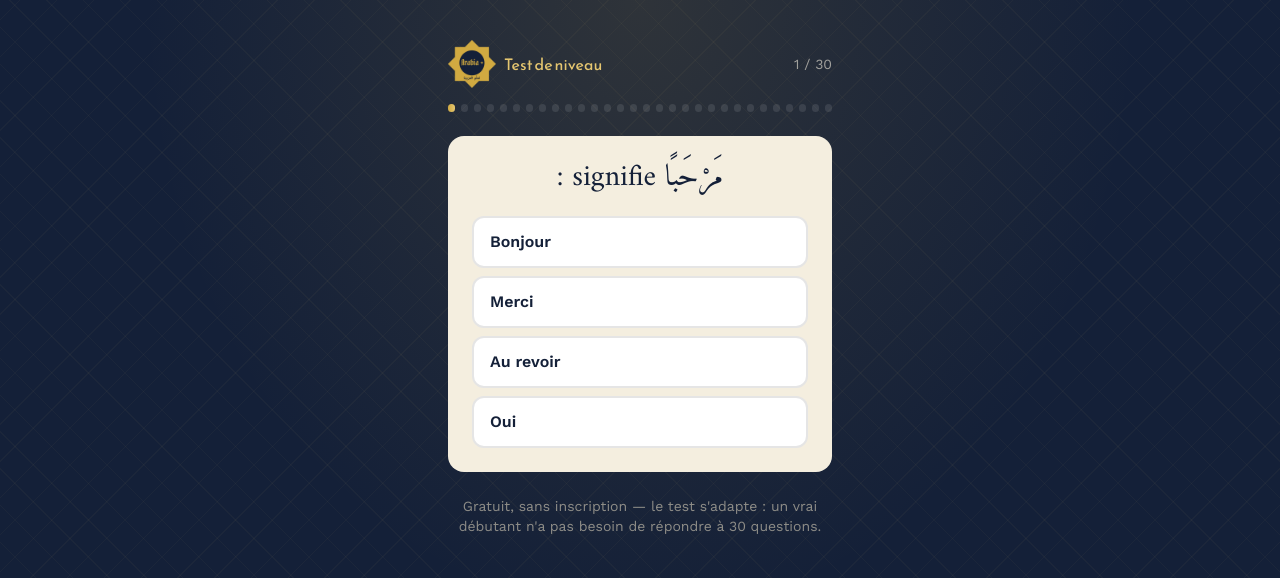
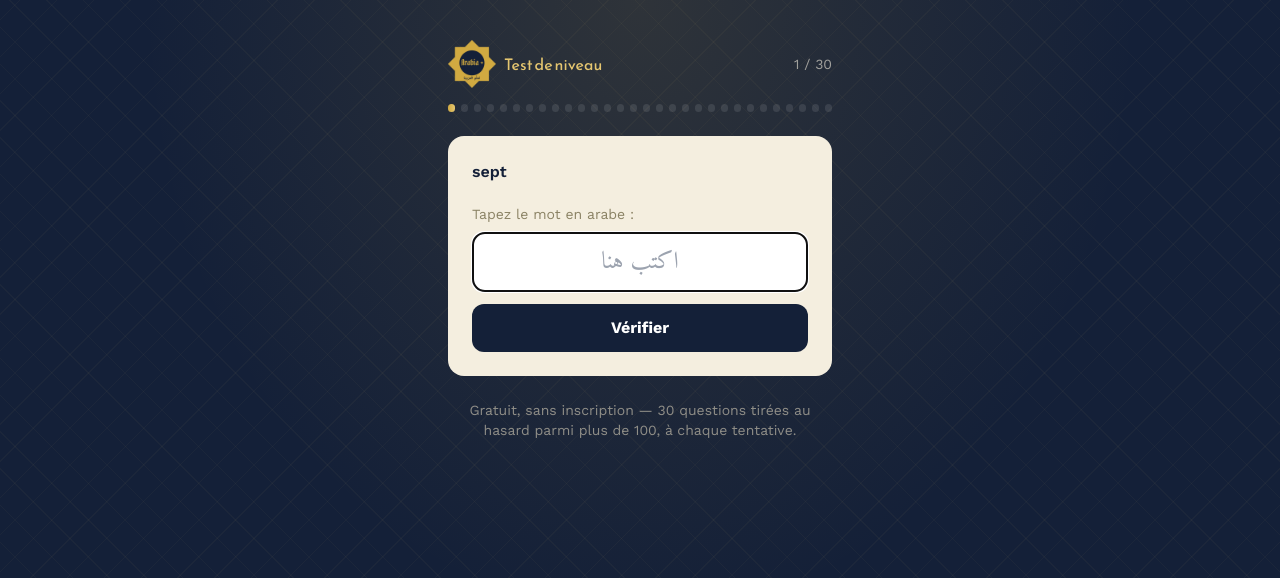
Before and after one commit to diopmamealassane-sketch/arabiya-plus, a Next.js app: page /test-niveau in a window 1280 px wide. Shown: the top 578 px of the page. Built offline with nearby package versions, Linux system fonts and the light colour scheme.

Commit message:
Update page.js

```diff
--- a/app/test-niveau/page.js
+++ b/app/test-niveau/page.js
@@ -1,46 +1,77 @@
 "use client";
 
-import { useState, useMemo } from "react";
+import { useState, useEffect, useMemo } from "react";
 import Link from "next/link";
-import { ArrowRight, RotateCcw, Sparkles } from "lucide-react";
+import { ArrowRight, RotateCcw, Sparkles, Check } from "lucide-react";
+import { arabicAnswersMatch } from "@/lib/arabicNormalize";
 
 // ------------------------------------------------------------------
-// Partie 1 — 20 questions objectives, vocabulaire et grammaire réels
-// du cours, classées en 3 paliers de difficulté croissante :
-//   Palier 1 (index 0-7)   : A1 débutant (salutations, famille, couleurs, nombre)
-//   Palier 2 (index 8-13)  : A1 confirmé (nombres avancés, temps, conversations, famille élargie)
-//   Palier 3 (index 14-19) : A2 (pronoms, conjugaison du présent)
+// Banque de vocabulaire — reprise mot pour mot du contenu réel des 40
+// leçons du cours (rien n'est inventé). ~110 entrées, réparties sur
+// toutes les unités du Cycle 1 et l'Unité 1 du Cycle 2, du plus simple
+// au plus avancé.
 // ------------------------------------------------------------------
-const OBJECTIVE = [
-  { tier: 1, prompt: "مَرْحَبًا signifie :", options: ["Bonjour", "Merci", "Au revoir", "Oui"], answer: "Bonjour" },
-  { tier: 1, prompt: "Comment dit-on « merci » ?", options: ["شُكْرًا", "مَرْحَبًا", "نَعَمْ", "لَا"], answer: "شُكْرًا" },
-  { tier: 1, prompt: "أُم signifie :", options: ["Mère", "Père", "Frère", "Sœur"], answer: "Mère" },
-  { tier: 1, prompt: "أَحْمَر signifie :", options: ["Rouge", "Vert", "Bleu", "Jaune"], answer: "Rouge" },
-  { tier: 1, prompt: "أَخْضَر signifie :", options: ["Vert", "Rouge", "Bleu", "Jaune"], answer: "Vert" },
-  { tier: 1, prompt: "خَمْسة correspond au chiffre :", options: ["5", "4", "6", "3"], answer: "5" },
-  { tier: 1, prompt: "بَيْت signifie :", options: ["Maison", "Voiture", "Porte", "Livre"], answer: "Maison" },
-  { tier: 1, prompt: "مَاء signifie :", options: ["Eau", "Pain", "Lait", "Thé"], answer: "Eau" },
-
-  { tier: 2, prompt: "عَشَرَة correspond au chiffre :", options: ["10", "9", "8", "100"], answer: "10" },
-  { tier: 2, prompt: "سِتُّون correspond au nombre :", options: ["Soixante", "Cinquante", "Soixante-dix", "Seize"], answer: "Soixante" },
-  { tier: 2, prompt: "يَوْم signifie :", options: ["Jour", "Semaine", "Mois", "Année"], answer: "Jour" },
-  { tier: 2, prompt: "مَا اسْمُكَ؟ signifie :", options: ["Comment tu t'appelles ?", "Comment vas-tu ?", "D'où viens-tu ?", "Merci"], answer: "Comment tu t'appelles ?" },
-  { tier: 2, prompt: "عَمّ signifie :", options: ["Oncle (paternel)", "Oncle (maternel)", "Tante (paternelle)", "Cousin"], answer: "Oncle (paternel)" },
-  { tier: 2, prompt: "صَبَاحُ الخَيْر signifie :", options: ["Bonjour (le matin)", "Bonsoir", "Bonne nuit", "À bientôt"], answer: "Bonjour (le matin)" },
-
-  { tier: 3, prompt: "أَنْتِ correspond à :", options: ["Tu (féminin)", "Tu (masculin)", "Il", "Elle"], answer: "Tu (féminin)" },
-  { tier: 3, prompt: "هُوَ correspond à :", options: ["Il", "Elle", "Tu (masculin)", "Nous"], answer: "Il" },
-  { tier: 3, prompt: "آكُل signifie :", options: ["Je mange", "Tu manges", "Il mange", "Nous mangeons"], answer: "Je mange" },
-  { tier: 3, prompt: "نَحْنُ correspond à :", options: ["Nous", "Je / moi", "Il", "Elle"], answer: "Nous" },
-  { tier: 3, prompt: "تَأْكُلِين signifie :", options: ["Tu manges (féminin)", "Tu manges (masculin)", "Il mange", "Nous mangeons"], answer: "Tu manges (féminin)" },
-  { tier: 3, prompt: "نَأْكُل signifie :", options: ["Nous mangeons", "Je mange", "Tu manges", "Elle mange"], answer: "Nous mangeons" },
+const WORD_BANK = [
+  // Se saluer
+  { ar: "مَرْحَبًا", fr: "bonjour" }, { ar: "شُكْرًا", fr: "merci" },
+  { ar: "مَعَ السَّلَامَة", fr: "au revoir" }, { ar: "نَعَمْ", fr: "oui" }, { ar: "لَا", fr: "non" },
+  { ar: "مِنْ فَضْلِك", fr: "s'il te plaît" }, { ar: "عَفْوًا", fr: "de rien" },
+  { ar: "آسِف", fr: "désolé" }, { ar: "أَهْلًا وَسَهْلًا", fr: "bienvenue" },
+  { ar: "صَبَاحُ الخَيْر", fr: "bonjour (le matin)" }, { ar: "مَسَاءُ الخَيْر", fr: "bonsoir" },
+  { ar: "تُصْبِح عَلَى خَيْر", fr: "bonne nuit" }, { ar: "إِلَى اللِّقَاء", fr: "à bientôt" },
+  { ar: "مَبْرُوك", fr: "félicitations" }, { ar: "بِالتَّوْفِيق", fr: "bonne chance" },
+  { ar: "سَيِّد", fr: "monsieur" }, { ar: "سَيِّدَة", fr: "madame" }, { ar: "آنِسَة", fr: "mademoiselle" },
+  // La famille
+  { ar: "أَب", fr: "père" }, { ar: "أُم", fr: "mère" }, { ar: "اِبْن", fr: "fils" }, { ar: "اِبْنَة", fr: "fille" },
+  { ar: "أَخ", fr: "frère" }, { ar: "أُخْت", fr: "sœur" }, { ar: "جَدّ", fr: "grand-père" }, { ar: "جَدَّة", fr: "grand-mère" },
+  { ar: "عَمّ", fr: "oncle (paternel)" }, { ar: "عَمَّة", fr: "tante (paternelle)" },
+  { ar: "خَال", fr: "oncle (maternel)" }, { ar: "خَالَة", fr: "tante (maternelle)" },
+  { ar: "زَوْج", fr: "mari" }, { ar: "زَوْجَة", fr: "épouse" }, { ar: "طِفْل", fr: "enfant" }, { ar: "عَائِلَة", fr: "famille" },
+  { ar: "صَدِيق", fr: "ami" }, { ar: "صَدِيقَة", fr: "amie" }, { ar: "جَار", fr: "voisin" }, { ar: "جَارَة", fr: "voisine" },
+  // Les chiffres
+  { ar: "صِفْر", fr: "zéro" }, { ar: "وَاحِد", fr: "un" }, { ar: "اِثْنان", fr: "deux" }, { ar: "ثَلاثة", fr: "trois" },
+  { ar: "أَرْبَعة", fr: "quatre" }, { ar: "خَمْسة", fr: "cinq" }, { ar: "سِتَّة", fr: "six" }, { ar: "سَبْعَة", fr: "sept" },
+  { ar: "ثَمَانِيَة", fr: "huit" }, { ar: "تِسْعَة", fr: "neuf" }, { ar: "عَشَرَة", fr: "dix" },
+  { ar: "عِشْرُون", fr: "vingt" }, { ar: "ثَلاثُون", fr: "trente" }, { ar: "أَرْبَعُون", fr: "quarante" },
+  { ar: "خَمْسُون", fr: "cinquante" }, { ar: "سِتُّون", fr: "soixante" }, { ar: "مِئَة", fr: "cent" },
+  { ar: "أَوَّل", fr: "premier" }, { ar: "ثَانِي", fr: "deuxième" }, { ar: "ثَالِث", fr: "troisième" },
+  // Les couleurs
+  { ar: "أَحْمَر", fr: "rouge" }, { ar: "أَزْرَق", fr: "bleu" }, { ar: "أَخْضَر", fr: "vert" },
+  { ar: "أَصْفَر", fr: "jaune" }, { ar: "أَسْوَد", fr: "noir" }, { ar: "أَبْيَض", fr: "blanc" },
+  { ar: "بُنِّي", fr: "marron" }, { ar: "وَرْدِي", fr: "rose" }, { ar: "رَمَادِي", fr: "gris" },
+  { ar: "بُرْتُقَالِي", fr: "orange (couleur)" }, { ar: "بَنَفْسَجِي", fr: "violet" },
+  { ar: "فَاتِح", fr: "clair" }, { ar: "غَامِق", fr: "foncé" }, { ar: "ذَهَبِي", fr: "doré" },
+  // La nourriture
+  { ar: "خُبْز", fr: "pain" }, { ar: "مَاء", fr: "eau" }, { ar: "لَحْم", fr: "viande" },
+  { ar: "سَمَك", fr: "poisson" }, { ar: "فَاكِهَة", fr: "fruit" }, { ar: "خُضَار", fr: "légumes" },
+  { ar: "قَهْوَة", fr: "café" }, { ar: "شَاي", fr: "thé" }, { ar: "حَلِيب", fr: "lait" }, { ar: "عَصِير", fr: "jus" },
+  { ar: "فَطُور", fr: "petit-déjeuner" }, { ar: "غَدَاء", fr: "déjeuner" }, { ar: "عَشَاء", fr: "dîner" },
+  { ar: "تُفَّاح", fr: "pomme" }, { ar: "مَوْز", fr: "banane" }, { ar: "جَزَر", fr: "carotte" }, { ar: "بَصَل", fr: "oignon" },
+  // Le temps
+  { ar: "يَوْم", fr: "jour" }, { ar: "أُسْبُوع", fr: "semaine" }, { ar: "شَهْر", fr: "mois" }, { ar: "سَنَة", fr: "année" },
+  { ar: "صَبَاح", fr: "matin" }, { ar: "مَسَاء", fr: "soir" },
+  { ar: "الأَحَد", fr: "dimanche" }, { ar: "الإثْنَيْن", fr: "lundi" }, { ar: "الجُمُعَة", fr: "vendredi" }, { ar: "السَّبْت", fr: "samedi" },
+  { ar: "اليَوْم", fr: "aujourd'hui" }, { ar: "غَدًا", fr: "demain" }, { ar: "أَمْس", fr: "hier" },
+  { ar: "رَبِيع", fr: "printemps" }, { ar: "صَيْف", fr: "été" }, { ar: "خَرِيف", fr: "automne" }, { ar: "شِتَاء", fr: "hiver" },
+  // Les objets du quotidien
+  { ar: "كِتَاب", fr: "livre" }, { ar: "قَلَم", fr: "stylo" }, { ar: "بَاب", fr: "porte" },
+  { ar: "بَيْت", fr: "maison" }, { ar: "سَيَّارَة", fr: "voiture" }, { ar: "هَاتِف", fr: "téléphone" },
+  { ar: "قَمِيص", fr: "chemise" }, { ar: "حِذَاء", fr: "chaussure" }, { ar: "قُبَّعَة", fr: "chapeau" },
+  { ar: "طَاوِلَة", fr: "table" }, { ar: "مِفْتَاح", fr: "clé" }, { ar: "حَاسُوب", fr: "ordinateur" },
+  // Premières conversations
+  { ar: "مَا اسْمُكَ؟", fr: "comment tu t'appelles ?" }, { ar: "كَيْفَ حَالُكَ؟", fr: "comment vas-tu ?" },
+  { ar: "بِخَيْر", fr: "bien" }, { ar: "تَشَرَّفْنَا", fr: "enchanté(e)" }, { ar: "مِنْ أَيْنَ أَنْتَ؟", fr: "d'où viens-tu ?" },
+  { ar: "لا أَفْهَم", fr: "je ne comprends pas" }, { ar: "سَعِيد", fr: "content / heureux" },
+  { ar: "حَزِين", fr: "triste" }, { ar: "جَائِع", fr: "affamé" },
+  // Cycle 2 — Le présent
+  { ar: "أَنَا", fr: "je / moi" }, { ar: "أَنْتَ", fr: "tu (masculin)" }, { ar: "أَنْتِ", fr: "tu (féminin)" },
+  { ar: "هُوَ", fr: "il" }, { ar: "هِيَ", fr: "elle" }, { ar: "نَحْنُ", fr: "nous" },
+  { ar: "آكُل", fr: "je mange" }, { ar: "يَأْكُل", fr: "il mange" }, { ar: "نَأْكُل", fr: "nous mangeons" },
 ];
 
 // ------------------------------------------------------------------
-// Partie 2 — 10 questions d'auto-évaluation (descripteurs façon CECRL),
-// nécessaires pour estimer les niveaux B1 à C2 : le cours ne couvre pas
-// encore ce contenu, donc impossible de le tester objectivement — ce
-// sont vos propres mots qui permettent l'estimation ici.
+// Auto-évaluation (descripteurs CECRL) — nécessaire pour estimer B1 à
+// C2, contenu que le cours ne couvre pas encore objectivement.
 // ------------------------------------------------------------------
 const SELF_ASSESSMENT = [
   "Je peux me présenter et saluer quelqu'un en arabe.",
@@ -61,140 +92,150 @@ const SELF_OPTIONS = [
   { label: "Tout à fait", points: 3 },
 ];
 
-// Score max : 20 questions objectives × 2 pts = 40, + 10 auto-éval × 3 pts = 30 → 70
-function getRecommendation(score) {
-  if (score <= 8) {
-    return {
-      level: "A1 — Débutant complet",
-      unit: "Unité 1 — Se saluer",
-      description: "Parfait pour démarrer depuis le tout début : l'alphabet, la prononciation, et vos premiers mots.",
-      available: true,
-    };
+function shuffle(arr) {
+  const a = [...arr];
+  for (let i = a.length - 1; i > 0; i--) {
+    const j = Math.floor(Math.random() * (i + 1));
+    [a[i], a[j]] = [a[j], a[i]];
   }
-  if (score <= 24) {
-    return {
-      level: "A1 — Débutant confirmé",
-      unit: "Unité 4 — Les couleurs",
-      description: "Les bases (salutations, famille, chiffres) semblent déjà acquises. Reprenez à partir des couleurs.",
-      available: true,
-    };
+  return a;
 }
-  if (score <= 38) {
-    return {
-      level: "A2 — Élémentaire",
-      unit: "Cycle 2, Unité 1 — Le présent",
-      description: "Le vocabulaire de base est acquis. Direction la grammaire : pronoms et conjugaison au présent.",
-      available: true,
-    };
+function sample(arr, n) {
+  return shuffle(arr).slice(0, n);
 }
-  if (score <= 52) {
-    return {
-      level: "B1 — Intermédiaire (estimé)",
-      unit: "Cycle 2, Unité 1 — Le présent",
-      description: "Votre niveau dépasse probablement ce que le cours couvre pour l'instant. Le Cycle 3 (B1) est en préparation — en attendant, le Cycle 2 consolidera vos fondations grammaticales.",
-      available: false,
-    };
+
+// Construit dynamiquement 20 questions objectives (piochées au hasard
+// dans les ~110 mots, avec 3 types possibles dont la saisie tapée en
+// arabe) + les 10 questions d'auto-évaluation = 30 au total.
+function buildTest() {
+  const chosenWords = sample(WORD_BANK, 20);
+  const objective = chosenWords.map((w, i) => {
+    const kind = i % 3 === 0 ? "type_ar" : i % 3 === 1 ? "mcq_ar_to_fr" : "mcq_fr_to_ar";
+    const distractorPool = WORD_BANK.filter((x) => x.ar !== w.ar);
+
+    if (kind === "type_ar") {
+      return { kind, prompt: w.fr, answer: w.ar };
     }
-  return {
-    level: "B2 et au-delà (estimé)",
-    unit: "Cycle 2, Unité 1 — Le présent",
-    description: "Votre niveau semble avancé. Le contenu correspondant (B2 à C2) n'est pas encore disponible — le Cycle 2 vous permettra au moins de vérifier vos fondations pendant qu'on prépare la suite.",
-    available: false,
-  };
+    if (kind === "mcq_ar_to_fr") {
+      const distractors = sample(distractorPool, 3).map((d) => d.fr);
+      return { kind, prompt: w.ar, answer: w.fr, options: shuffle([w.fr, ...distractors]) };
+    }
+    // mcq_fr_to_ar
+    const distractors = sample(distractorPool, 3).map((d) => d.ar);
+    return { kind, prompt: w.fr, answer: w.ar, options: shuffle([w.ar, ...distractors]) };
+  });
+
+  const self = shuffle(SELF_ASSESSMENT).map((prompt) => ({ kind: "self", prompt }));
+
+  return [...objective, ...self];
+}
+
+function getRecommendation(score, maxScore) {
+  const pct = score / maxScore;
+  if (pct <= 0.18) {
+    return { level: "A1 — Débutant complet", unit: "Unité 1 — Se saluer",
+      description: "Parfait pour démarrer depuis le tout début.", available: true };
+  }
+  if (pct <= 0.4) {
+    return { level: "A1 — Débutant confirmé", unit: "Unité 4 — Les couleurs",
+      description: "Les bases semblent déjà acquises. Reprenez à partir des couleurs.", available: true };
+  }
+  if (pct <= 0.62) {
+    return { level: "A2 — Élémentaire", unit: "Cycle 2, Unité 1 — Le présent",
+      description: "Le vocabulaire de base est acquis. Direction la grammaire.", available: true };
+  }
+  if (pct <= 0.8) {
+    return { level: "B1 — Intermédiaire (estimé)", unit: "Cycle 2, Unité 1 — Le présent",
+      description: "Votre niveau dépasse probablement le contenu actuel. Le Cycle 3 (B1) est en préparation.", available: false };
+  }
+  return { level: "B2 et au-delà (estimé)", unit: "Cycle 2, Unité 1 — Le présent",
+    description: "Niveau avancé estimé. Ce contenu n'est pas encore disponible — en attendant, vérifiez vos fondations sur le Cycle 2.", available: false };
 }
 
 export default function PlacementTestPage() {
+  // Important : le tirage aléatoire ne doit JAMAIS se produire pendant le
+  // rendu initial (serveur ou hydratation), sinon React détecte un
+  // décalage entre ce que le serveur a généré et ce que le client
+  // recalcule — et le tirage ne serait alors fait qu'une fois, au moment
+  // de la construction du site, au lieu d'à chaque visite. On calcule
+  // donc les questions uniquement après le montage, côté navigateur.
+  const [questions, setQuestions] = useState(null);
+  useEffect(() => {
+    setQuestions(buildTest());
+  }, []);
+
   const [index, setIndex] = useState(0);
   const [score, setScore] = useState(0);
   const [selected, setSelected] = useState(null);
-  const [tier1Correct, setTier1Correct] = useState(0);
-  const [skippedAdvanced, setSkippedAdvanced] = useState(false);
+  const [typedAnswer, setTypedAnswer] = useState("");
+  const [typedResult, setTypedResult] = useState(null); // null | true | false
 
-  const fullList = useMemo(
-    () => [...OBJECTIVE, ...SELF_ASSESSMENT.map((prompt) => ({ kind: "self", prompt }))],
-    []
+  const MAX_SCORE = 20 * 2 + 10 * 3; // 70
+
+  if (!questions) {
+    return (
+      <main className="geo-bg min-h-screen flex items-center justify-center px-4">
+        <p className="text-parchment-dim text-sm">Préparation de votre test…</p>
+      </main>
     );
-
-  const done = index >= fullList.length || (skippedAdvanced && index >= 8 && index < 20);
-  const current = !done ? fullList[index] : null;
-  const isObjective = current && current.answer !== undefined;
-
-  // Total de questions affiché — plus court pour un débutant complet
-  // détecté après le premier palier (adaptation réelle, pas juste un chiffre).
-  const estimatedTotal = skippedAdvanced ? 8 + SELF_ASSESSMENT.length : fullList.length;
-  const displayIndex = skippedAdvanced && index >= 20 ? index - 12 : index;
-
-  function advance(nextScore, wasCorrectTier1) {
-    let nextIndex = index + 1;
-
-    // Fin du palier 1 (8 questions) : si le score y est très faible,
-    // on considère un débutant complet et on saute directement à
-    // l'auto-évaluation — inutile de l'ennuyer avec 12 questions de plus.
-    if (index === 7) {
-      const t1 = tier1Correct + (wasCorrectTier1 ? 1 : 0);
-      if (t1 <= 2) {
-        setSkippedAdvanced(true);
-        nextIndex = 20; // début de l'auto-évaluation
-      }
   }
 
-    setScore(nextScore);
+  const done = index >= questions.length;
+  const current = !done ? questions[index] : null;
+
+  function nextQuestion(gained) {
+    setScore((s) => s + gained);
     setSelected(null);
-    setIndex(nextIndex);
+    setTypedAnswer("");
+    setTypedResult(null);
+    setIndex((i) => i + 1);
   }
 
-  function handleObjective(opt) {
+  function handleMcq(opt) {
     if (selected !== null) return;
     setSelected(opt);
     const correct = opt === current.answer;
-    if (index < 8) setTier1Correct((c) => c + (correct ? 1 : 0));
-    setTimeout(() => advance(score + (correct ? 2 : 0), correct), 450);
+    setTimeout(() => nextQuestion(correct ? 2 : 0), 450);
   }
 
   function handleSelf(opt) {
     if (selected !== null) return;
     setSelected(opt.label);
-    setTimeout(() => advance(score + opt.points, false), 300);
+    setTimeout(() => nextQuestion(opt.points), 300);
+  }
+
+  function handleTypeSubmit(e) {
+    e.preventDefault();
+    if (typedResult !== null) return;
+    const correct = arabicAnswersMatch(typedAnswer, current.answer);
+    setTypedResult(correct);
+    setTimeout(() => nextQuestion(correct ? 2 : 0), 1100);
   }
 
   function restart() {
-    setIndex(0);
-    setScore(0);
-    setSelected(null);
-    setTier1Correct(0);
-    setSkippedAdvanced(false);
+    window.location.reload(); // régénère un nouveau tirage aléatoire de 30 questions
   }
 
   if (done) {
-    const reco = getRecommendation(score);
+    const reco = getRecommendation(score, MAX_SCORE);
     return (
       <main className="geo-bg min-h-screen flex items-center justify-center px-4 py-12">
         <div className="bg-parchment text-ink rounded-2xl p-8 max-w-sm w-full text-center float-in">
           <Sparkles className="mx-auto mb-3 text-gold" size={30} />
-          <p className="uppercase tracking-widest text-sm text-[#8a8264] font-semibold mb-2">
-            Résultat de votre test
-          </p>
+          <p className="uppercase tracking-widest text-sm text-[#8a8264] font-semibold mb-2">Résultat de votre test</p>
           <h2 className="text-2xl font-bold mb-1">{reco.level}</h2>
           <p className="text-base text-[#6b6350] mb-5">{reco.description}</p>
-
           <div className="bg-white border-2 border-gold/40 rounded-xl p-4 mb-6">
             <p className="text-sm uppercase tracking-wide text-[#8a8264] font-semibold mb-1">
               {reco.available ? "Point de départ recommandé" : "En attendant le contenu de votre niveau"}
             </p>
             <p className="font-bold">{reco.unit}</p>
           </div>
-
-          <Link
-            href="/signup"
-            className="w-full bg-gradient-to-b from-gold-light to-gold text-[#241A02] font-bold py-3 rounded-xl flex items-center justify-center gap-2"
-          >
+          <Link href="/signup" className="w-full bg-gradient-to-b from-gold-light to-gold text-[#241A02] font-bold py-3 rounded-xl flex items-center justify-center gap-2">
             Commencer gratuitement <ArrowRight size={20} />
           </Link>
-          <button
-            onClick={restart}
-            className="w-full mt-3 py-2 text-sm text-[#8a8264] flex items-center justify-center gap-1"
-          >
-            <RotateCcw size={14} /> Refaire le test
+          <button onClick={restart} className="w-full mt-3 py-2 text-sm text-[#8a8264] flex items-center justify-center gap-1">
+            <RotateCcw size={14} /> Refaire le test (30 nouvelles questions)
           </button>
         </div>
       </main>
@@ -206,21 +247,17 @@ export default function PlacementTestPage() {
       <div className="max-w-sm mx-auto">
         <div className="flex items-center justify-between mb-4">
           <div className="flex items-center gap-2">
-            <Link href="/">
-              <img src="/logo-mark.png" alt="Arabiya+" className="h-12 w-auto" />
-            </Link>
+            <Link href="/"><img src="/logo-mark.png" alt="Arabiya+" className="h-12 w-auto" /></Link>
             <span className="kufi text-base text-gold-light">Test de niveau</span>
           </div>
-          <span className="text-sm opacity-60">{displayIndex + 1} / {estimatedTotal}</span>
+          <span className="text-sm opacity-60">{index + 1} / {questions.length}</span>
         </div>
 
         <div className="flex gap-1.5 mb-6">
-          {Array.from({ length: estimatedTotal }).map((_, i) => (
+          {questions.map((_, i) => (
             <div key={i} className="flex-1 h-2 rounded bg-white/10 overflow-hidden">
-              <div
-                className="h-full bg-gradient-to-r from-gold to-gold-light transition-transform duration-300"
-                style={{ transform: `scaleX(${i <= displayIndex ? 1 : 0})`, transformOrigin: "left" }}
-              />
+              <div className="h-full bg-gradient-to-r from-gold to-gold-light transition-transform duration-300"
+                style={{ transform: `scaleX(${i <= index ? 1 : 0})`, transformOrigin: "left" }} />
             </div>
           ))}
         </div>
@@ -228,20 +265,54 @@ export default function PlacementTestPage() {
         <div className="bg-parchment text-ink rounded-2xl p-6 float-in">
           {index === 20 && (
             <p className="text-sm text-[#8a8264] italic mb-4">
-              Dernière partie — quelques questions sur votre aisance générale, pour affiner l'estimation.
+              Dernière partie — votre aisance générale, pour affiner l'estimation au-delà du contenu testable.
             </p>
           )}
 
           <p
-            className={isObjective ? "arabic text-3xl text-center mb-5" : "font-semibold mb-5 text-base"}
-            dir={isObjective && /[\u0600-\u06FF]/.test(current.prompt) ? "rtl" : undefined}
+            className={current.kind !== "self" && /[\u0600-\u06FF]/.test(current.prompt) ? "arabic text-3xl text-center mb-5" : "font-semibold mb-5 text-base"}
+            dir={current.kind !== "self" && /[\u0600-\u06FF]/.test(current.prompt) ? "rtl" : undefined}
           >
             {current.prompt}
           </p>
 
+          {current.kind === "type_ar" && (
+            <form onSubmit={handleTypeSubmit}>
+              <p className="text-sm text-[#8a8264] mb-2">Tapez le mot en arabe :</p>
+              <input
+                type="text"
+                dir="rtl"
+                lang="ar"
+                autoFocus
+                disabled={typedResult !== null}
+                value={typedAnswer}
+                onChange={(e) => setTypedAnswer(e.target.value)}
+                className={`arabic text-2xl w-full border-2 rounded-xl px-4 py-3 mb-3 text-center ${
+                  typedResult === true ? "border-teal bg-teal/10" : typedResult === false ? "border-rust bg-rust/10" : "border-black/15"
+                }`}
+                placeholder="اكتب هنا"
+              />
+              {typedResult === false && (
+                <p className="text-sm text-center text-[#8C3327] mb-3">
+                  Réponse attendue : <span className="arabic text-lg">{current.answer}</span>
+                </p>
+              )}
+              {typedResult === true && (
+                <p className="text-sm text-center text-teal mb-3 flex items-center justify-center gap-1">
+                  <Check size={16} /> Correct !
+                </p>
+              )}
+              {typedResult === null && (
+                <button type="submit" className="w-full bg-ink text-white font-bold py-3 rounded-xl">
+                  Vérifier
+                </button>
+              )}
+            </form>
+          )}
+
+          {(current.kind === "mcq_ar_to_fr" || current.kind === "mcq_fr_to_ar") && (
             <div className="flex flex-col gap-2">
-            {isObjective
-              ? current.options.map((opt) => {
+              {current.options.map((opt) => {
                 const isArabic = /[\u0600-\u06FF]/.test(opt);
                 const isSel = selected === opt;
                 const isRight = selected !== null && opt === current.answer;
@@ -250,33 +321,31 @@ export default function PlacementTestPage() {
                 if (isRight) cls = "border-teal bg-teal/10 text-[#1E5E56]";
                 else if (isWrong) cls = "border-rust bg-rust/10 text-[#8C3327]";
                 return (
-                    <button
-                      key={opt}
-                      onClick={() => handleObjective(opt)}
-                      disabled={selected !== null}
-                      className={`text-left px-4 py-3 rounded-xl border-2 font-semibold text-base ${cls}`}
-                    >
+                  <button key={opt} onClick={() => handleMcq(opt)} disabled={selected !== null}
+                    className={`text-left px-4 py-3 rounded-xl border-2 font-semibold text-base ${cls}`}>
                     {isArabic ? <span className="arabic text-xl" dir="rtl">{opt}</span> : opt}
                   </button>
                 );
-                })
-              : SELF_OPTIONS.map((opt) => (
-                  <button
-                    key={opt.label}
-                    onClick={() => handleSelf(opt)}
-                    disabled={selected !== null}
+              })}
+            </div>
+          )}
+
+          {current.kind === "self" && (
+            <div className="flex flex-col gap-2">
+              {SELF_OPTIONS.map((opt) => (
+                <button key={opt.label} onClick={() => handleSelf(opt)} disabled={selected !== null}
                   className={`text-left px-4 py-3 rounded-xl border-2 font-semibold text-base ${
                     selected === opt.label ? "border-ink-3 bg-black/5" : "border-black/10 bg-white"
-                    }`}
-                  >
+                  }`}>
                   {opt.label}
                 </button>
               ))}
             </div>
+          )}
         </div>
 
         <p className="text-center text-sm text-parchment-dim opacity-60 mt-6">
-          Gratuit, sans inscription — le test s'adapte : un vrai débutant n'a pas besoin de répondre à 30 questions.
+          Gratuit, sans inscription — 30 questions tirées au hasard parmi plus de 100, à chaque tentative.
         </p>
       </div>
     </main>
```
Lines whose indentation alone changed are shown as unchanged.
